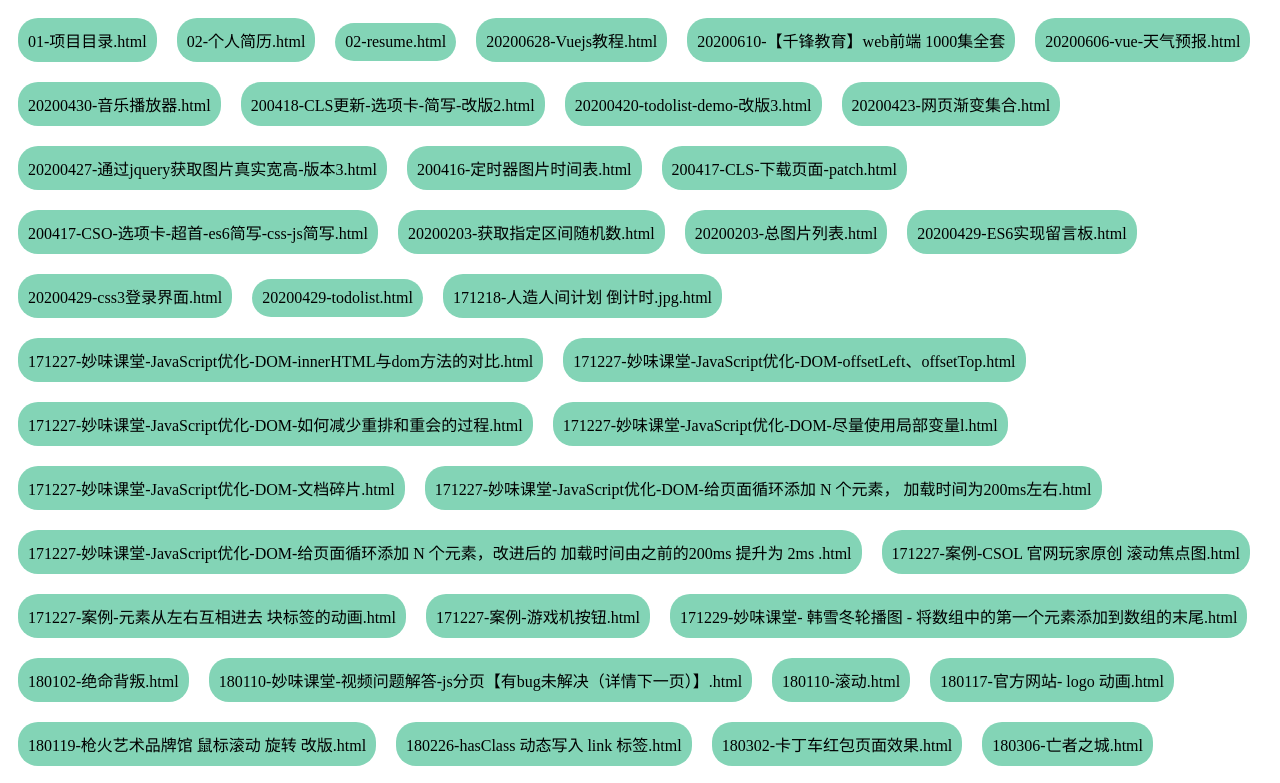
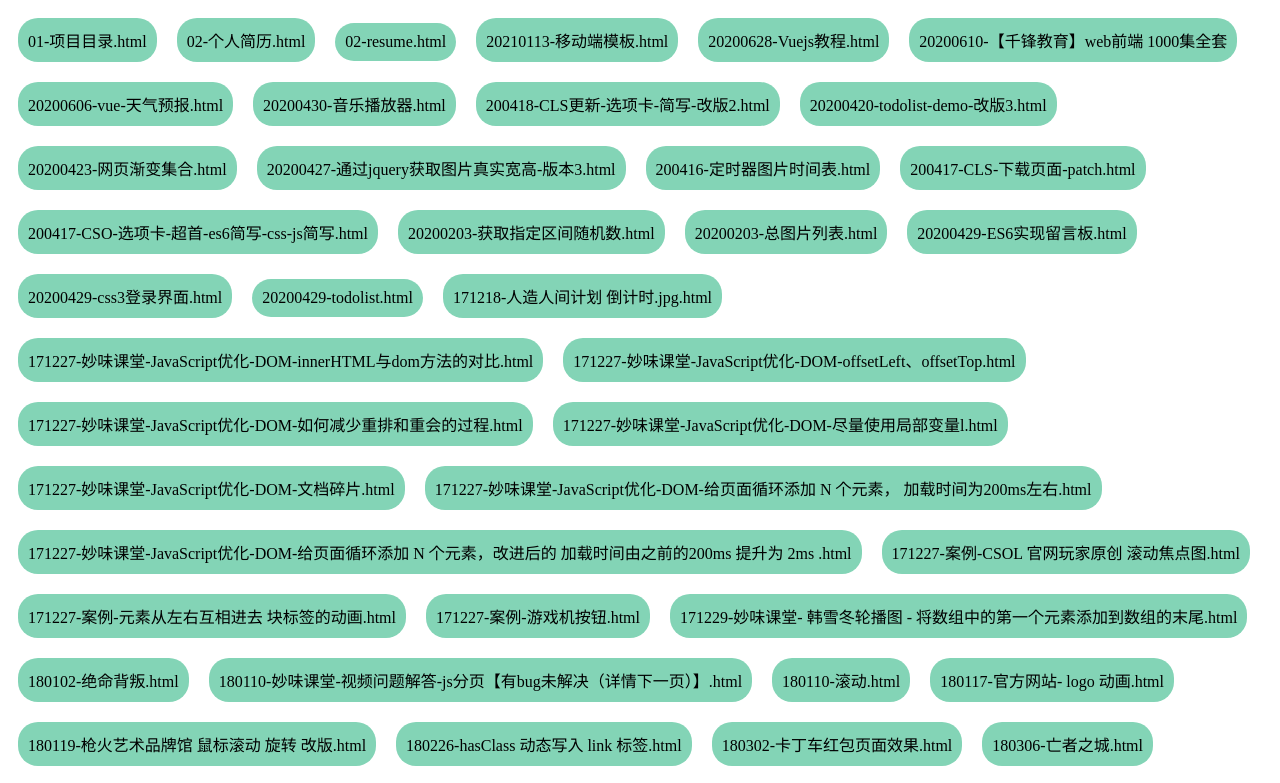
Before and after one commit to Lifeispractice/2019-05-21, a plain HTML site: page index.html in a window 1280 px wide. Shown: the top 783 px of the page. Drawn offline with nearby package versions, Linux system fonts and the light colour scheme.

Commit message:
Update index.html

```diff
--- a/index.html
+++ b/index.html
@@ -21,6 +21,7 @@ $(function(){
 		'01-项目目录.html',
 		'02-个人简历.html',
 		'02-resume.html',
+		'20210113-移动端模板.html',
 		'20200628-Vuejs教程.html',
 		'20200610-【千锋教育】web前端 1000集全套',
 		'20200606-vue-天气预报.html',
```
